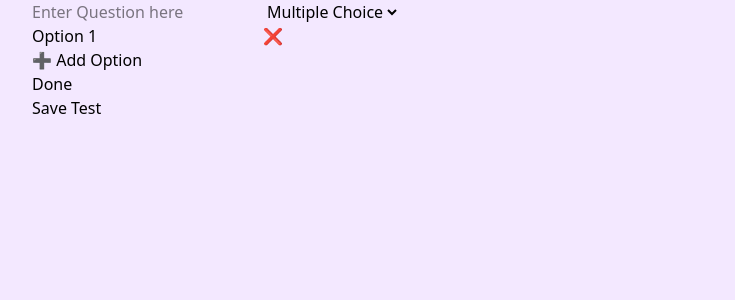
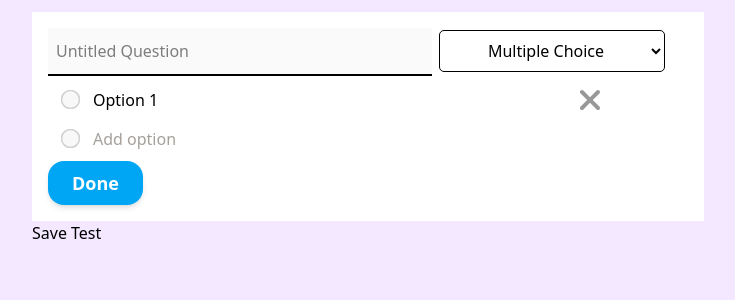
Before and after one commit to rohitrao835589/Examino, a React (Vite) app in the folder client/: page /test/1/edit in a window 1280 px wide. Shown: the top 300 px of the page, without its empty margins (272-1007 px from the left). Built offline with nearby package versions, Linux system fonts and the light colour scheme.

Commit message:
style: component AddQuestion

```diff
--- /dev/null
+++ b/client/postcss.config.cjs
@@ -0,0 +1,6 @@
+module.exports = {
+  plugins: [
+    require('@tailwindcss/postcss'),
+    require('autoprefixer'),
+  ],
+};
--- a/client/src/components/AddQuestion/AddQuestion.jsx
+++ b/client/src/components/AddQuestion/AddQuestion.jsx
@@ -1,23 +1,21 @@
-import React, { useState  , useRef , useEffect} from 'react';
-import { nanoid } from 'nanoid';
-
-function AddQuestion({addNewQuestion , existingQuestion = null }) {
-
+import React, { useState, useRef, useEffect } from "react";
+import { nanoid } from "nanoid";
+import { FontAwesomeIcon } from "@fortawesome/react-fontawesome";
+import { faXmark } from "@fortawesome/free-solid-svg-icons";
+function AddQuestion({ addNewQuestion, existingQuestion = null }) {
   // State to store the question details
   const lastInputRef = useRef(null);
   const [question, setQuestion] = useState(
-        existingQuestion ||
-        {
+    existingQuestion || {
       id: nanoid(6),
       title: "",
       optionType: "choice",
-        options: [
-            { id: nanoid(6), text: "Option 1" },
-        ]
-    });
-    useEffect(()=>{
+      options: [{ id: nanoid(6), text: "Option 1" }],
+    }
+  );
+  useEffect(() => {
     lastInputRef.current?.focus();
-    },[question.options.length])
+  }, [question.options.length]);
   // Update option text when changed
   function handleOptionChange(value, id) {
     setQuestion((prev) => ({
@@ -42,11 +40,11 @@ function AddQuestion({addNewQuestion , existingQuestion = null }) {
       ...prev,
       options: [
         ...prev.options,
-                { id: nanoid(6), text: `Option ${prev.options.length + 1}` }
+        { id: nanoid(6), text: `Option ${prev.options.length + 1}` },
       ],
     }));
   }
-    function handleSubmit(event){
+  function handleSubmit(event) {
     event.preventDefault();
     addNewQuestion(question);
     setQuestion({
@@ -55,18 +53,21 @@ function AddQuestion({addNewQuestion , existingQuestion = null }) {
       optionType: "choice",
       options: [
         { id: nanoid(6), text: "Option 1" },
-                { id: nanoid(6), text: "Option 2" }
-            ]
-        })
+        { id: nanoid(6), text: "Option 2" },
+      ],
+    });
   }
 
   return (
-        <form onSubmit={handleSubmit} className=''>
+    <form onSubmit={handleSubmit} className="bg-white p-4">
+      {/* this section include the input and option type choice */}
+      <div className="w-[100%]">
         {/* Input for question title */}
         <input
+          className=" sm:w-[60%] w-[100%] bg-neutral-50 h-12 focus:bg-neutral-100 pl-2 border-b-2 focus:border-b-3 outline-none "
           type="text"
           name="title"
-                placeholder='Enter Question here'
+          placeholder="Untitled Question"
           value={question.title}
           onChange={(event) =>
             setQuestion((prev) => ({ ...prev, title: event.target.value }))
@@ -76,6 +77,7 @@ function AddQuestion({addNewQuestion , existingQuestion = null }) {
 
         {/* Select field for option type */}
         <select
+          className="sm:w-[35%] w-[50%] h-10 ml-2 outline-1 max-sm:my-3 rounded-sm sm:text-center max-sm:pl-2"
           name="optionType"
           value={question.optionType}
           onChange={(event) =>
@@ -85,14 +87,25 @@ function AddQuestion({addNewQuestion , existingQuestion = null }) {
           <option value="choice">Multiple Choice</option>
           <option value="textBox">Text Box</option>
         </select>
-
+      </div>
       {/* Render multiple choice options dynamically */}
       {question.optionType === "choice" && (
-                <div>
-                    {question.options.map((option , index) => (
-                        <div key={option.id}>
+        <div className="m-2">
+          {question.options.map((option, index) => (
+            <div key={option.id} className=" h-10 ">
               <input
-                                ref={(index===question.options.length-1 && index!=0)?lastInputRef : null}
+                type="radio"
+                value=""
+                disabled
+                className="m-2 sm:scale-150 scale-120"
+              />
+              <input
+                className="w-[70%] ml-2 outline-none hover:border-b-1 focus:border-b-2"
+                ref={
+                  index === question.options.length - 1 && index != 0
+                    ? lastInputRef
+                    : null
+                }
                 type="text"
                 value={option.text}
                 onChange={(event) =>
@@ -104,18 +117,44 @@ function AddQuestion({addNewQuestion , existingQuestion = null }) {
               <button
                 type="button"
                 onClick={() => handleOptionDelete(option.id)}
+                className="ml-4 md:ml-12 "
               >
-                                ❌
+                <FontAwesomeIcon
+                  icon={faXmark}
+                  size="2xl"
+                  className=" opacity-40"
+                />
               </button>
             </div>
           ))}
-                    <button type="button" onClick={handleOptionAdd}>
-                        ➕ Add Option
+          <button
+            type="button"
+            onClick={handleOptionAdd}
+            className="flex items-center space-x-2"
+          >
+            <input
+              type="radio"
+              value=""
+              disabled
+              className="m-2 sm:scale-150 scale-120"
+            />
+            <input
+              type="text"
+              value="Add option"
+              readOnly
+              className="cursor-text ml-2 outline-none hover:border-b-1 focus:border-b-2 text-stone-400 "
+            />
           </button>
         </div>
       )}
-
-            <button type="submit">Done</button>
+      <button
+        type="submit"
+        className="bg-sky-500 hover:bg-sky-600 text-white
+  rounded-2xl py-2 px-6 sm:text-lg text-md font-semibold
+  shadow-md transition-all ease-in-out duration-200"
+      >
+        Done
+      </button>
     </form>
   );
 }
--- a/client/src/components/DisplayQuestion/DisplayQuestion.jsx
+++ b/client/src/components/DisplayQuestion/DisplayQuestion.jsx
@@ -8,12 +8,13 @@ function DisplayQuestion({question , handleClick=null}) {
         <textarea name="" id=""></textarea>
       ):
       (
-        question.options.map((option)=>(
-          <div key={option.id}>
-            <label htmlFor={option.id}>{option.text}</label>
-            <input type="radio" name={`question-${question.id}`} id={option.id} value={option.text} />
-          </div>
-        ))
+        <ul>
+          {
+          question.options.map((option)=>(
+              <li key={option.id}>{option.text}</li>
+          ))
+          }
+        </ul>
       )
       }
     </div>
--- a/client/src/pages/setQuestion/SetQuestion.jsx
+++ b/client/src/pages/setQuestion/SetQuestion.jsx
@@ -22,7 +22,7 @@ function SetQuestion() {
     console.log(data);
   }
   return (
-    <div className="bg-purple-100 flex justify-center px-3 md:px-0 min-h-screen">
+    <div className="bg-purple-100 flex justify-center p-3 md:px-0 min-h-[100dvh]">
       <div className="w-full md:max-w-2xl">
         {questions.map((question) =>
           editableQuestionId === question.id ? (
```
Also changed, not shown: client/package.json (+8 -0 lines), 1 other file (tests, documents, lock files or other folders). Lines whose indentation alone changed are shown as unchanged.
